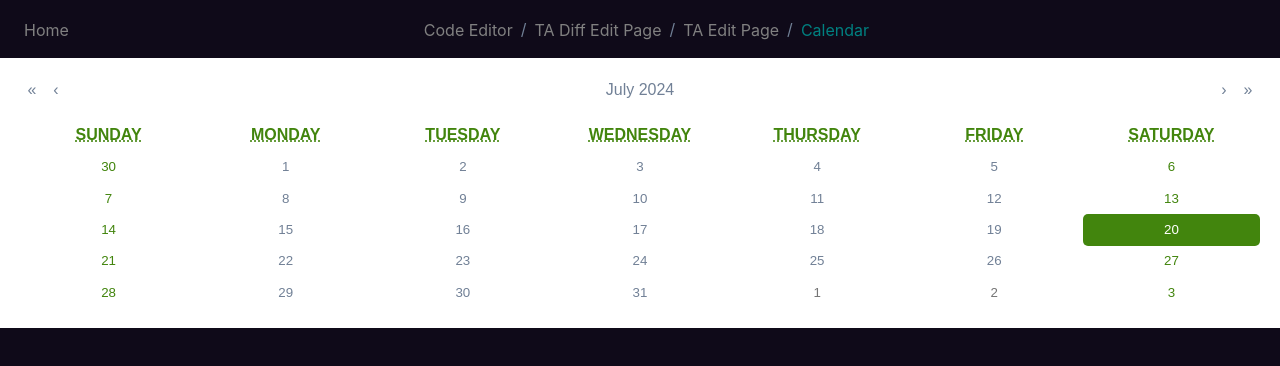
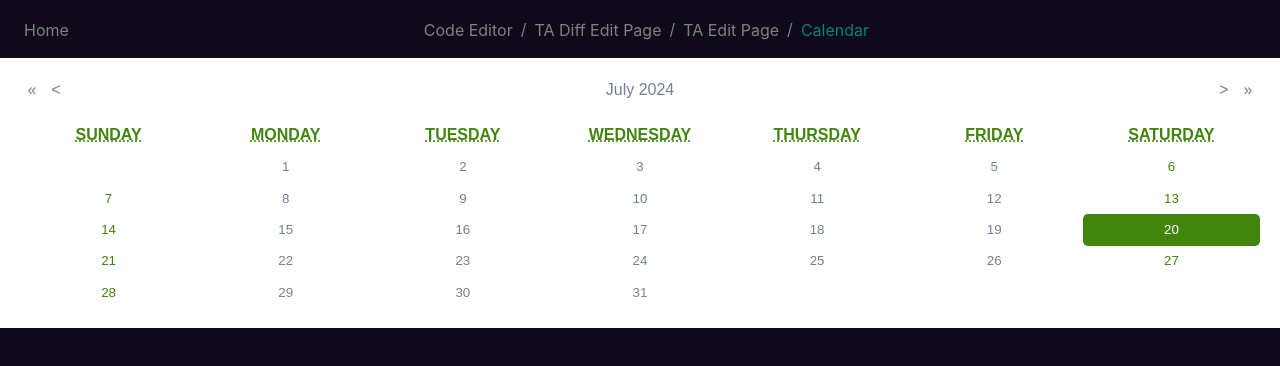
Before and after one commit to CWDll/monaco_prac, a React (Vite) app: page /calendar in a window 1280 px wide. Shown: the top 366 px of the page. Built offline with nearby package versions, Linux system fonts and the light colour scheme.

Commit message:
[Feat] 이웃한 달의 날짜 지우기

```diff
--- a/src/components/Calendar/MyCalendar.tsx
+++ b/src/components/Calendar/MyCalendar.tsx
@@ -24,6 +24,11 @@ const MyCalendar = () => {
         onChange={onChangeToday}
         value={today}
         formatShortWeekday={formatDay}
+        // Icon을 next(prev)Label= 에 컴포넌트 형식으로 할당해주면 됨.
+        nextLabel=">"
+        prevLabel="<"
+        // 이전 달, 다음 달 날짜 숨기기
+        showNeighboringMonth={false}
       />
     </S.CalendarBox>
   );
```
